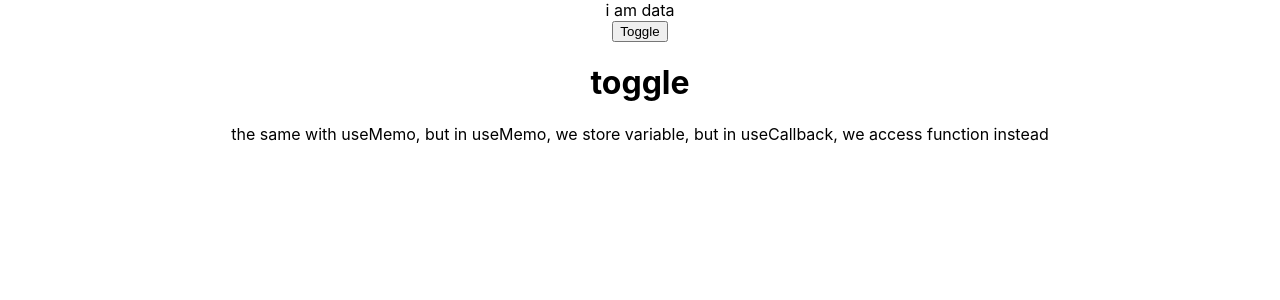
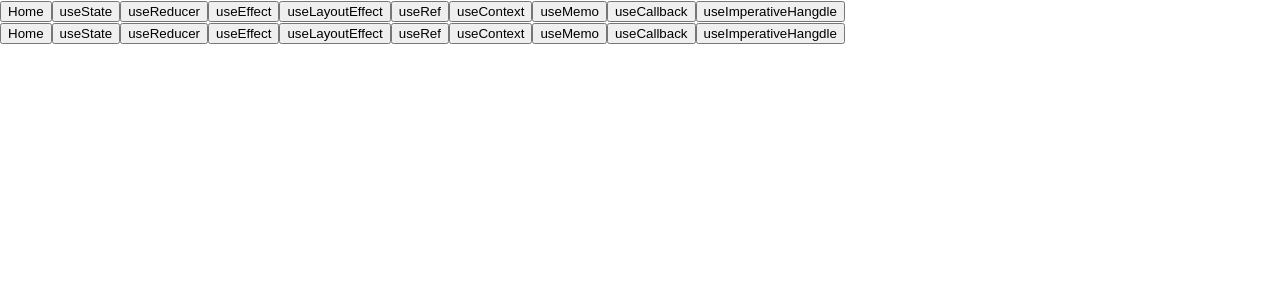
Before and after one commit to Ktzzz123/react_hook_explain, a React (Create React App) app: page / in a window 1280 px wide. Shown: the top 300 px of the page. Built offline with nearby package versions, Linux system fonts and the light colour scheme.

Commit message:
add react-router-dom

```diff
--- a/package.json
+++ b/package.json
@@ -6,6 +6,7 @@
     "@emotion/react": "^11.9.3",
     "@emotion/styled": "^11.9.3",
     "@mui/material": "^5.9.0",
+    "@mui/styles": "^5.9.0",
     "@testing-library/jest-dom": "^5.16.4",
     "@testing-library/react": "^13.3.0",
     "@testing-library/user-event": "^13.5.0",
@@ -14,7 +15,7 @@
     "react": "^18.2.0",
     "react-dom": "^18.2.0",
     "react-router-dom": "^6.3.0",
-    "react-scripts": "5.0.1",
+    "react-scripts": "^2.1.3",
     "web-vitals": "^2.1.4"
   },
   "scripts": {
--- a/src/App.js
+++ b/src/App.js
@@ -4,25 +4,38 @@ import EuseReducer from './components/EuseReducer';
 import EuseState from './components/EuseState';
 import EuseRef from './components/EuseRef';
 import EuseLayoutEffect from './components/EuseLayoutEffect'
-import Home from './components/Home';
+
 import EuseImperativeHangdle from './components/EuseImperativeHandle'
+import React from 'react'
 
 import {Routes,Route} from "react-router-dom";
 import EuseContext from './components/EuseContext';
 import EuseMemo from './components/EuseMemo';
 import EuseCallback from './components/EuseCallback';
+import Home from './components/Home.jsx'
 
 function App() {
 
   return (
-    <div className="App">
-      {/* <Home/> */}
-
+    <div>
+      <Home/>
+      <Routes>
+        <Route path = "/" element = {<Home/>}/>
+        <Route path = "/useEffect" element = {<EuseEffect/>}/>
+        <Route path = "/useReducer" element = {<EuseReducer/>}/>
+        <Route path = "/useState" element = {<EuseState/>}/>
+        <Route path = "/useRef" element = {<EuseRef/>}/>
+        <Route path = "/useLayoutEffect" element = {<EuseLayoutEffect/>}/>
+        <Route path = "/useContext" element = {<EuseContext/>}/>
+        <Route path = "/useMemo" element = {<EuseMemo/>}/>
+        <Route path = "/useCallback" element = {<EuseCallback/>}/>
+        <Route path='/useImperativeHangdle' element ={<EuseImperativeHangdle/>}/>
+      </Routes>
 
     {/* <EuseImperativeHangdle/> */}
     {/* <EuseContext/> */}
     {/* <EuseMemo/> */}
-    <EuseCallback/>
+    {/* <EuseCallback/> */}
 
     </div>
   );
--- a/src/components/Home.jsx
+++ b/src/components/Home.jsx
@@ -5,17 +5,19 @@ function Home () {
         return (
             <div>
                 <div>
-
-                <button to ='/useState'>useState</button>
-                <button to = '/useReducer'>useReducer</button>
-                <button to = '/useEffect'>useEffect</button>
-                <button to = '/useLayoutEffect'>useLayoutEffect</button>
-                <button to = '/useRef'>useRef</button>
+                <button onClick={()=>window.location.href='/'} >Home</button>
+                <button onClick={()=>window.location.href ='/useState'}>useState</button>
+                <button onClick={()=>window.location.href = '/useReducer'}>useReducer</button>
+                <button onClick={()=>window.location.href = '/useEffect'}>useEffect</button>
+                <button onClick={()=>window.location.href = '/useLayoutEffect'}>useLayoutEffect</button>
+                <button onClick={()=>window.location.href = '/useRef'}>useRef</button>
+                <button onClick={()=>window.location.href='/useContext'}>useContext</button>
+                <button onClick={()=>window.location.href='/useMemo'} >useMemo</button>
+                <button onClick={()=>window.location.href='/useCallback'}>useCallback</button>
+                <button onClick={()=>window.location.href='/useImperativeHangdle'}>useImperativeHangdle</button>
                 </div>
-
             </div>
         )
-
 }
 
 export default Home;
--- a/src/index.js
+++ b/src/index.js
@@ -1,16 +1,17 @@
 import React from 'react';
 import ReactDOM from 'react-dom/client';
 import './index.css';
-import App from './App';
+
 import reportWebVitals from './reportWebVitals';
 import {BrowserRouter as Router} from "react-router-dom";
+import App from './App';
 
 const root = ReactDOM.createRoot(document.getElementById('root'));
 root.render(
   <React.StrictMode>
 
     <Router>
-    <App />
+    <App/>
     </Router>
 
   </React.StrictMode>
```
Also changed, not shown: src/components/HomeStyles.js (added, +11 -0 lines), 1 other file (tests, documents, lock files or other folders).
